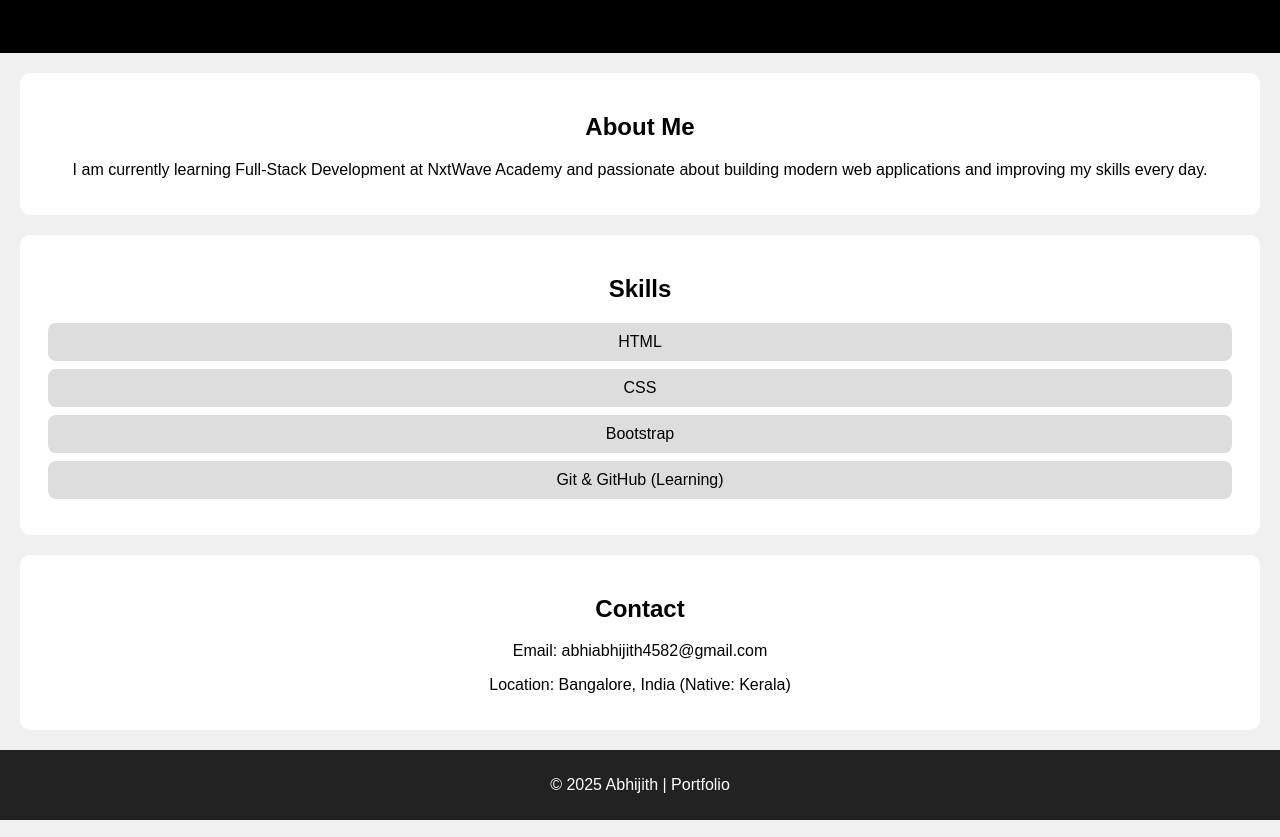
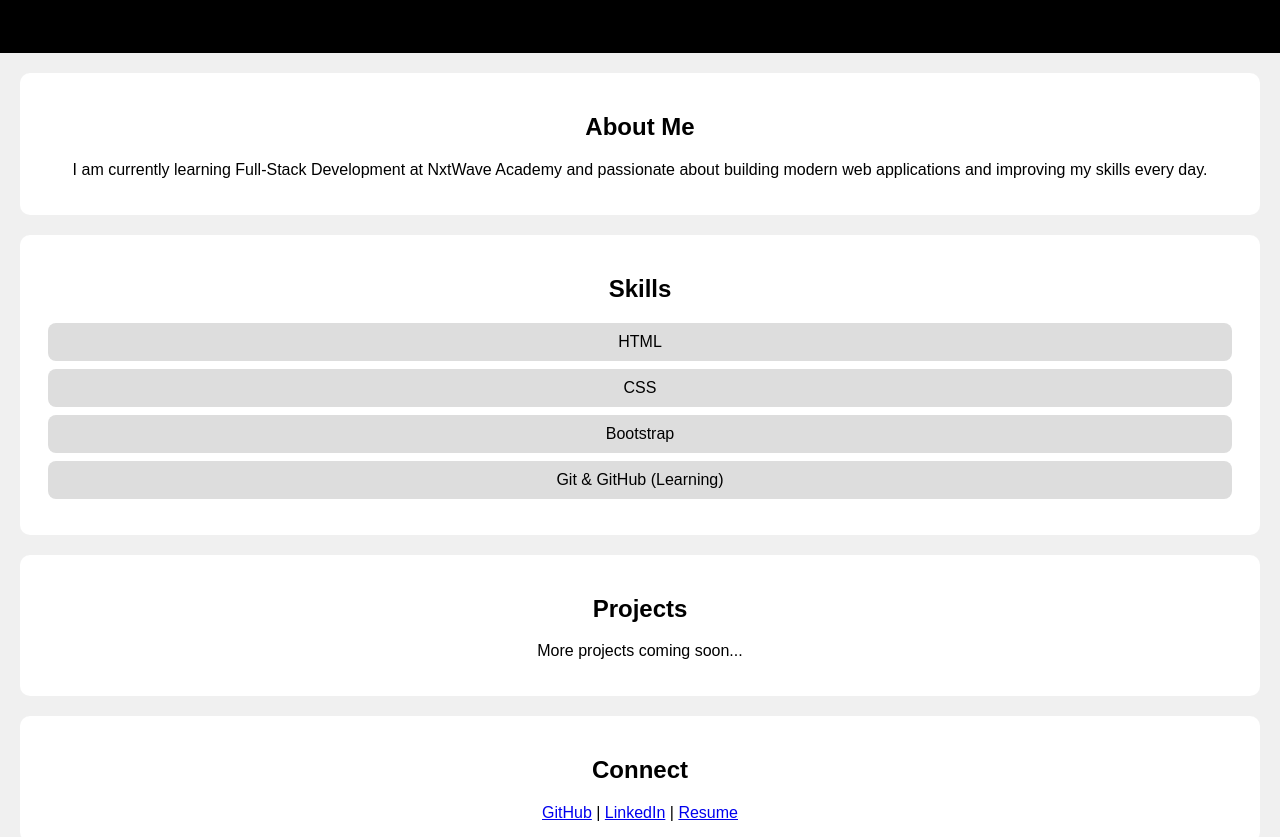
Before and after one commit to Abhiabhijithu/portfolio-abhi, a plain HTML site: page index.html in a window 1280 px wide. Shown: the part 115-952 px from the top of the page. Drawn offline with Linux system fonts and the light colour scheme.

Commit message:
Update index.html

```diff
--- a/index.html
+++ b/index.html
@@ -28,6 +28,18 @@
 </ul>
 </section>
 
+  <section class="projects">
+<h2>Projects</h2>
+<p>More projects coming soon...</p>
+</section>
+
+<section class="socials">
+<h2>Connect</h2>
+<a href="https://github.com/Abhiabhijithu" target="_blank">GitHub</a> |
+<a href="#" target="_blank">LinkedIn</a> |
+<a href="#" target="_blank">Resume</a>
+</section>
+
 <section class="contact">
 <h2>Contact</h2>
 <p>Email: abhiabhijith4582@gmail.com</p>
```
